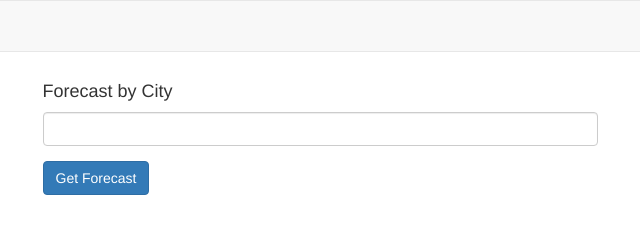
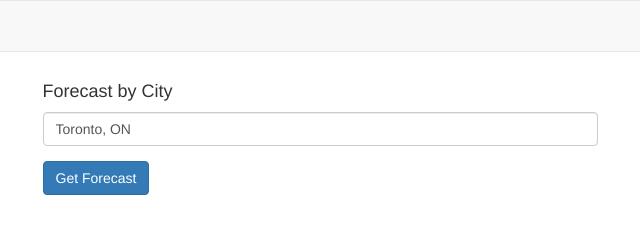
Before and after one commit to boardgameguru/weather-forecast-app, a plain HTML site: page index.html at #/forecast in a window 1280 px wide. Shown: the full height of the page, 320-960 px from the left. Drawn offline with nearby package versions, Linux system fonts and the light colour scheme; some packages are replaced by stand-ins of ours.

Commit message:
Added two-way data binding to my text input field on home.html and added interpolation of the value onto forecast.html

```diff
--- a/pages/home.html
+++ b/pages/home.html
@@ -2,7 +2,7 @@
     <div class="col-md-6 col-md-offset-3">
         <h4>Forecast by City</h4>
         <div class="form-group">
-            <input type="text" class="form-control" />
+            <input type="text" class="form-control" ng-model="city" />
         </div>
         <a href="#/forecast" class="btn btn-primary">Get Forecast</a>
     </div>
```
Also changed, not shown: pages/forecast.html (+1 -1 lines).
